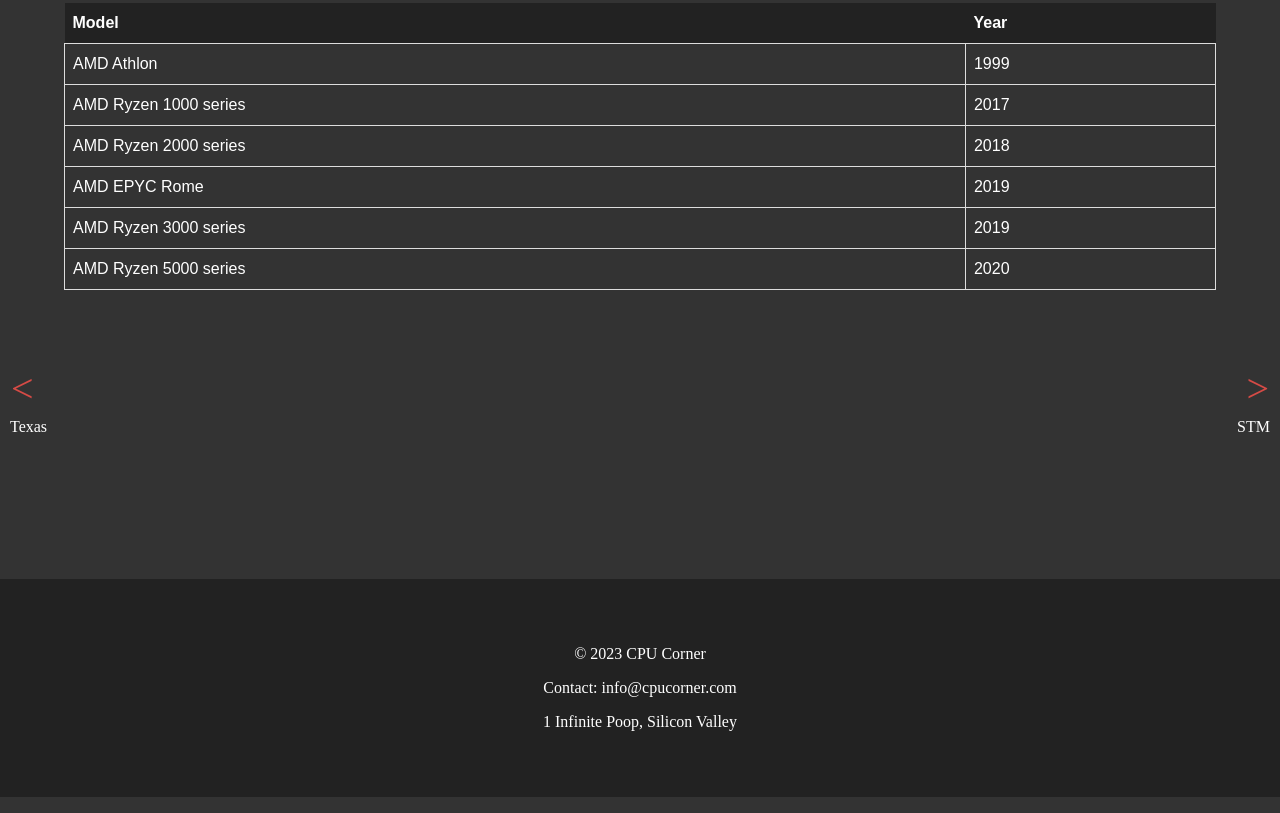
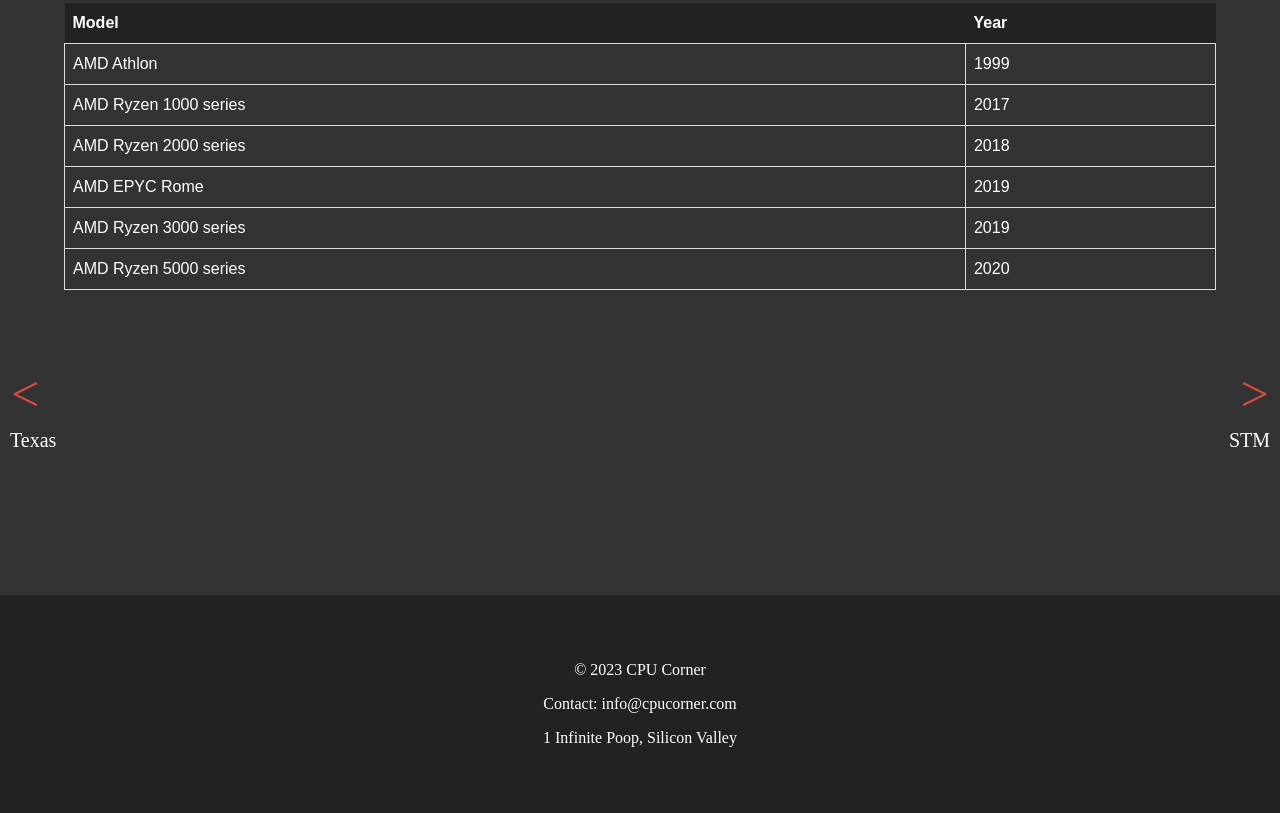
Before and after one commit to MaysonYancey/MaysonYancey.github.io, a plain HTML site: page amd.html in a window 1280 px wide. Shown: the part 1239-2052 px from the top of the page. Drawn offline with Linux system fonts and the light colour scheme.

Commit message:
Update styles.css

```diff
--- a/styles.css
+++ b/styles.css
@@ -552,7 +552,7 @@ footer {
 }
 
 .arrow {
-  font-size: 40px;
+  font-size: 50px;
   color: #d64b46;
   text-decoration: none;
   margin: 0 10px;
@@ -569,7 +569,7 @@ footer {
 }
 
 .arrow-text {
-  font-size: 16px;
+  font-size: 20px;
   color: rgb(255, 255, 255);
   margin: 5px;
   text-align: center;
```
